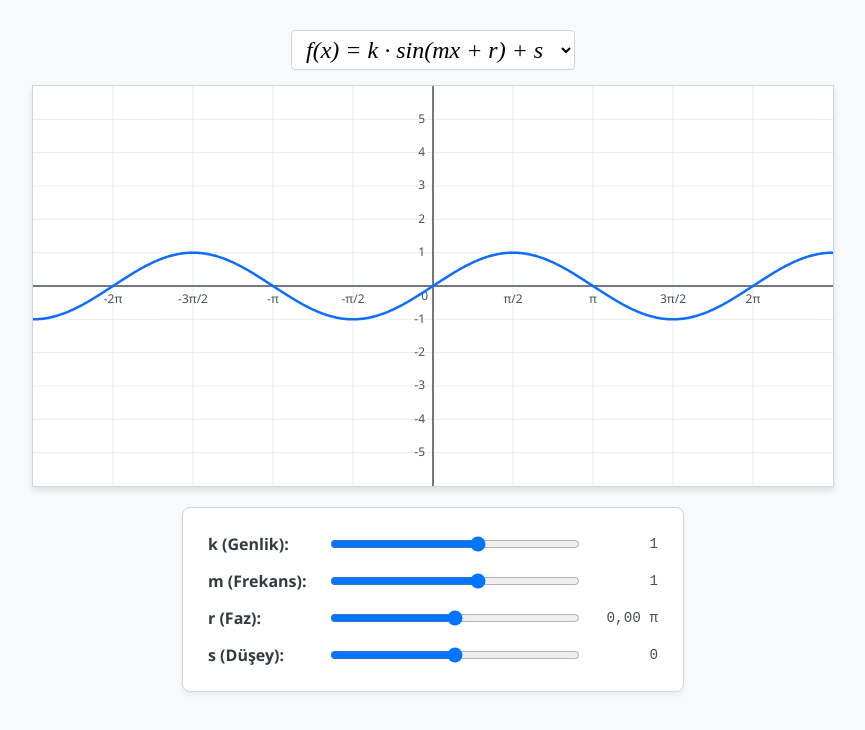
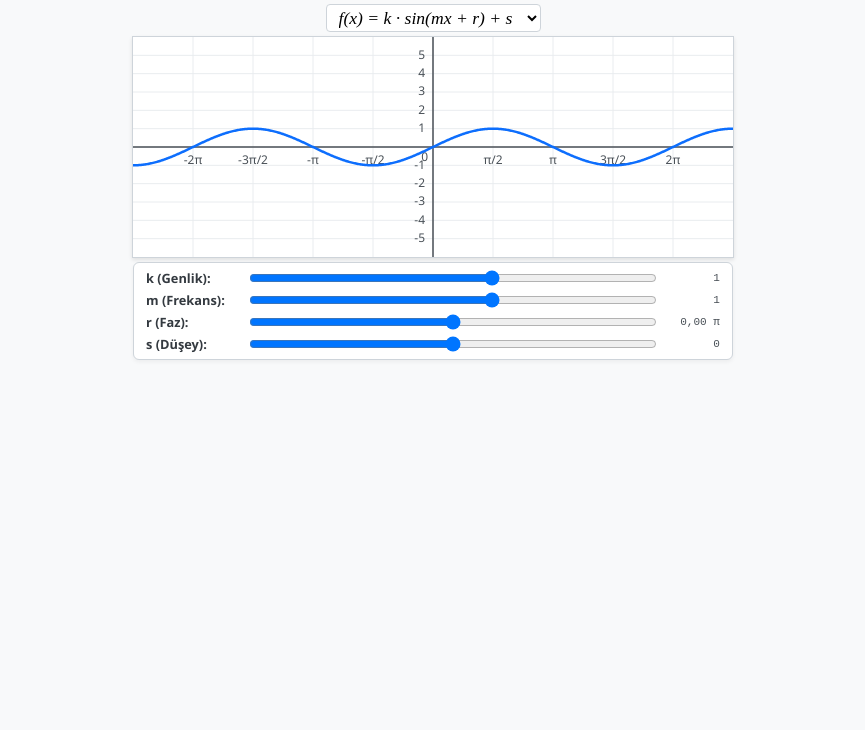
Before and after one commit to mdmdksn123-ui/trigonometri, a plain HTML site: page index.html in a window 1280 px wide. Shown: the whole page, without its empty margins (207-1072 px from the left). Drawn offline with Linux system fonts and the light colour scheme.

Commit message:
Update index.html

```diff
--- a/index.html
+++ b/index.html
@@ -9,53 +9,66 @@
             display: flex;
             flex-direction: column;
             align-items: center;
+            justify-content: flex-start;
             background-color: #f8f9fa;
-            margin-top: 30px;
-        }
-        canvas {
-            background-color: #ffffff;
-            border: 1px solid #ced4da;
-            box-shadow: 0 4px 6px rgba(0,0,0,0.1);
-        }
-        .controls-container {
-            margin-top: 20px;
-            display: grid;
-            grid-template-columns: 120px 250px 80px;
-            row-gap: 15px;
-            align-items: center;
-            background: #ffffff;
-            padding: 25px;
-            border-radius: 8px;
-            border: 1px solid #ced4da;
-            box-shadow: 0 4px 6px rgba(0,0,0,0.05);
-        }
-        label {
-            font-weight: bold;
-            color: #343a40;
-        }
-        input[type=range] {
-            width: 100%;
-        }
-        span {
-            font-family: monospace;
-            font-size: 1.1em;
-            text-align: right;
-            color: #495057;
+            margin: 0;
+            padding: 4px;
+            overflow: hidden; /* PowerPoint içinde dikey scroll çıkmasını engeller */
+            height: 100vh;
+            box-sizing: border-box;
         }
         .formula-container {
-            margin-bottom: 15px;
-            display: flex;
-            align-items: center;
+            margin-bottom: 4px;
         }
         select {
-            font-size: 1.5em;
-            padding: 5px 10px;
+            font-size: 1.1em;
+            padding: 2px 8px;
             font-family: 'Times New Roman', Times, serif;
             font-style: italic;
             border: 1px solid #ced4da;
             border-radius: 4px;
             background-color: #fff;
             cursor: pointer;
+        }
+        canvas {
+            background-color: #ffffff;
+            border: 1px solid #ced4da;
+            box-shadow: 0 2px 4px rgba(0,0,0,0.1);
+            width: 100%;
+            max-width: 600px;
+            height: 220px; /* PowerPoint için ideal netlik ve yükseklik oranı */
+            display: block;
+        }
+        .controls-container {
+            margin-top: 4px;
+            display: grid;
+            grid-template-columns: 95px 1fr 55px;
+            row-gap: 4px;
+            column-gap: 8px;
+            align-items: center;
+            background: #ffffff;
+            padding: 6px 12px;
+            border-radius: 6px;
+            border: 1px solid #ced4da;
+            box-shadow: 0 2px 4px rgba(0,0,0,0.05);
+            width: 100%;
+            max-width: 600px;
+            box-sizing: border-box;
+        }
+        label {
+            font-size: 0.8em;
+            font-weight: bold;
+            color: #343a40;
+        }
+        input[type=range] {
+            width: 100%;
+            margin: 0;
+        }
+        span {
+            font-family: monospace;
+            font-size: 0.85em;
+            text-align: right;
+            color: #495057;
         }
     </style>
 </head>
@@ -70,7 +83,7 @@
         </select>
     </div>
 
-    <canvas id="graphCanvas" width="800" height="400"></canvas>
+    <canvas id="graphCanvas"></canvas>
 
     <div class="controls-container">
         <label for="k_slider">k (Genlik):</label>
@@ -108,17 +121,29 @@
             s: document.getElementById('s_val')
         };
 
-        const rangeX = 5 * Math.PI;
-        const rangeY = 12;
+        function drawGraph() {
+            // Yüksek çözünürlük (Retina / HiDPI) ayarı
+            const dpr = window.devicePixelRatio || 1;
+            const displayWidth = canvas.clientWidth;
+            const displayHeight = canvas.clientHeight;
 
-        const scaleX = canvas.width / rangeX;
-        const scaleY = canvas.height / rangeY;
+            if (canvas.width !== displayWidth * dpr || canvas.height !== displayHeight * dpr) {
+                canvas.width = displayWidth * dpr;
+                canvas.height = displayHeight * dpr;
+            }
 
-        const originX = canvas.width / 2;
-        const originY = canvas.height / 2;
+            ctx.clearRect(0, 0, canvas.width, canvas.height);
+            ctx.save();
+            ctx.scale(dpr, dpr);
 
-        function drawGraph() {
-            ctx.clearRect(0, 0, canvas.width, canvas.height);
+            const rangeX = 5 * Math.PI;
+            const rangeY = 12;
+
+            const scaleX = displayWidth / rangeX;
+            const scaleY = displayHeight / rangeY;
+
+            const originX = displayWidth / 2;
+            const originY = displayHeight / 2;
 
             const funcType = funcSelector.value;
             const k = parseFloat(inputs.k.value);
@@ -140,12 +165,12 @@
             for(let x = -2 * Math.PI; x <= 2 * Math.PI; x += Math.PI / 2) {
                 let px = originX + x * scaleX;
                 ctx.moveTo(px, 0);
-                ctx.lineTo(px, canvas.height);
+                ctx.lineTo(px, displayHeight);
             }
             for(let y = -5; y <= 5; y++) {
                 let py = originY - y * scaleY;
                 ctx.moveTo(0, py);
-                ctx.lineTo(canvas.width, py);
+                ctx.lineTo(displayWidth, py);
             }
             ctx.stroke();
 
@@ -154,9 +179,9 @@
             ctx.strokeStyle = '#495057';
             ctx.lineWidth = 1.5;
             ctx.moveTo(0, originY);
-            ctx.lineTo(canvas.width, originY);
+            ctx.lineTo(displayWidth, originY);
             ctx.moveTo(originX, 0);
-            ctx.lineTo(originX, canvas.height);
+            ctx.lineTo(originX, displayHeight);
             ctx.stroke();
 
             // Eksen Değerlerinin Yazdırılması
@@ -210,7 +235,7 @@
             let isFirstPoint = true;
             let prevMathY = 0;
 
-            for (let px = 0; px <= canvas.width; px++) {
+            for (let px = 0; px <= displayWidth; px++) {
                 let mathX = (px - originX) / scaleX;
                 let angle = m * mathX + r;
                 let mathY = 0;
@@ -240,6 +265,7 @@
                 prevMathY = mathY;
             }
             ctx.stroke();
+            ctx.restore();
         }
 
         Object.values(inputs).forEach(input => {
@@ -247,6 +273,7 @@
         });
         funcSelector.addEventListener('change', drawGraph);
 
+        window.addEventListener('resize', drawGraph);
         drawGraph();
     </script>
 </body>
```
